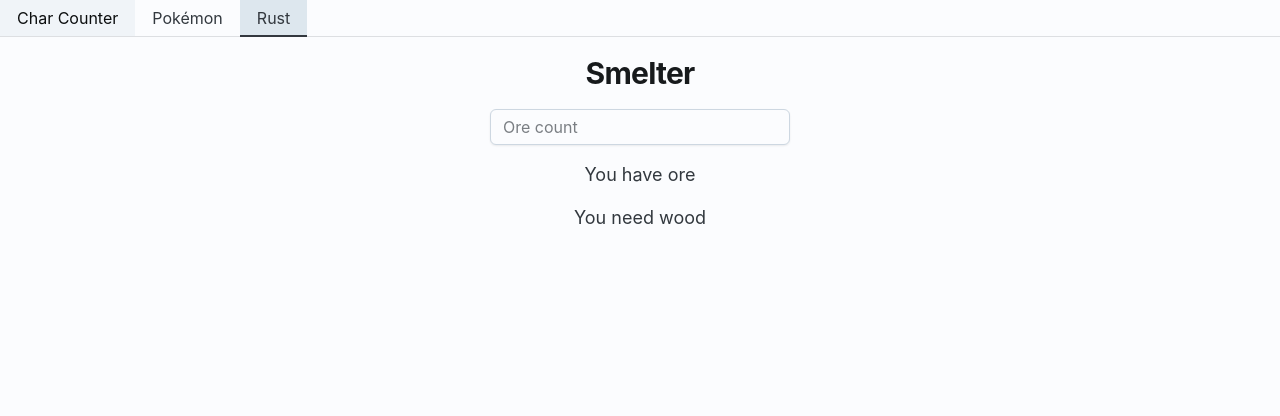
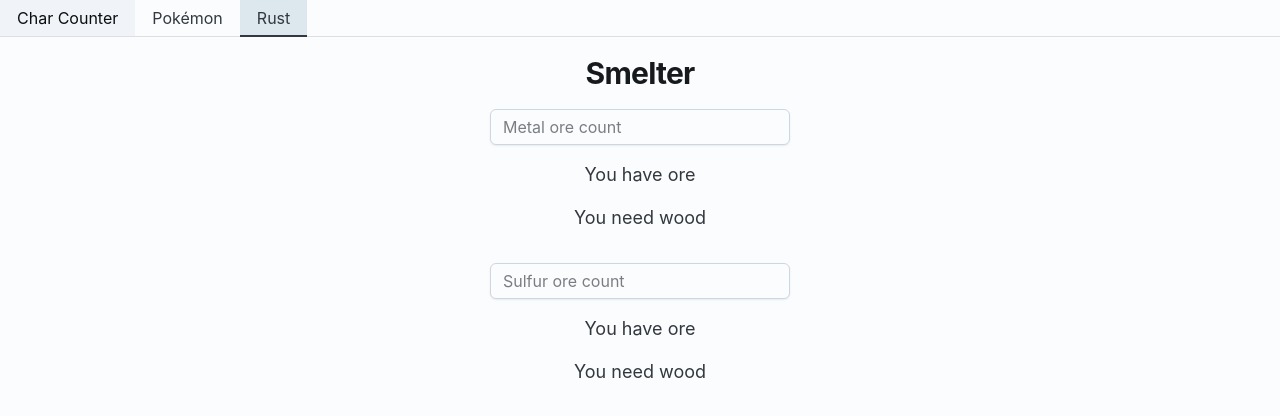
Before and after one commit to awells111/everything-website-frontend, a React (Create React App) app: page / in a window 1280 px wide. Both pictures are taken after a click on the tab "Rust". Shown: the top 416 px of the page. Built offline with nearby package versions, Linux system fonts and the light colour scheme.

Commit message:
Update Smelter.tsx

```diff
--- a/src/TabbedInterface/Rust/Smelter/Smelter.tsx
+++ b/src/TabbedInterface/Rust/Smelter/Smelter.tsx
@@ -1,20 +1,51 @@
 import React from "react";
 import { Grid, Input, Typography } from "@mui/joy";
 
+// It takes this amount of wood to smelt 1 metal
+const METAL_WOOD_COUNT = 1.67;
+// It takes this amount of seconds to smelt 1 metal
+const METAL_SMELT_SECONDS = 3.33;
+
+// It takes this amount of wood to smelt 1 sulfur
+const SULFUR_WOOD_COUNT = 0.83;
+// It takes this amount of time to smelt 1 sulfur
+const SULFUR_SMELT_SECONDS = 1.67;
+
 function Smelter() {
-  const [oreCount, setOreCount] = React.useState<number | undefined>(undefined);
+  const [metalOreCount, setMetalOreCount] = React.useState<number | undefined>(
+    undefined
+  );
+  const [sulfurOreCount, setSulfurOreCount] = React.useState<
+    number | undefined
+  >(undefined);
 
-  const requiredWood = oreCount && Math.ceil(oreCount * 1.67);
-  const smeltingTime = oreCount && Math.ceil(oreCount * 3.33);
+  const metalRequiredWood =
+    metalOreCount && Math.ceil(metalOreCount * METAL_WOOD_COUNT);
+  const metalSmeltingTime =
+    metalOreCount && Math.ceil(metalOreCount * METAL_SMELT_SECONDS);
 
-  const smeltingLabel: string = React.useMemo(() => {
-    if (!oreCount || !smeltingTime) {
+  const metalSmeltingLabel: string = React.useMemo(() => {
+    if (!metalOreCount || !metalSmeltingTime) {
       return "";
     }
-    const minutes = Math.floor(smeltingTime / 60);
-    const remainingSeconds = smeltingTime % 60;
+    const minutes = Math.floor(metalSmeltingTime / 60);
+    const remainingSeconds = metalSmeltingTime % 60;
     return `Smelting time: ${minutes} minutes and ${remainingSeconds} seconds`;
-  }, [oreCount, smeltingTime]);
+  }, [metalOreCount, metalSmeltingTime]);
+
+  const sulfurRequiredWood =
+    sulfurOreCount && Math.ceil(sulfurOreCount * SULFUR_WOOD_COUNT);
+  const sulfurSmeltingTime =
+    sulfurOreCount && Math.ceil(sulfurOreCount * SULFUR_SMELT_SECONDS);
+
+  const sulfurSmeltingLabel: string = React.useMemo(() => {
+    if (!sulfurOreCount || !sulfurSmeltingTime) {
+      return "";
+    }
+    const minutes = Math.floor(sulfurSmeltingTime / 60);
+    const remainingSeconds = sulfurSmeltingTime % 60;
+    return `Smelting time: ${minutes} minutes and ${remainingSeconds} seconds`;
+  }, [sulfurOreCount, sulfurSmeltingTime]);
   return (
     <Grid container spacing={2} sx={{ flexGrow: 1, justifyContent: "center" }}>
       <Grid xs={12}>
@@ -22,7 +53,7 @@ function Smelter() {
       </Grid>
       <Grid xs={3}>
         <Input
-          value={oreCount}
+          value={metalOreCount}
           onChange={(event) => {
             const newValue = Number(event.target.value);
             if (isNaN(newValue) || newValue < 0) {
@@ -33,24 +64,61 @@ function Smelter() {
             }
             // Don't allow decimals
             if (newValue % 1 !== 0) {
-              setOreCount(Math.floor(newValue));
+              setMetalOreCount(Math.floor(newValue));
               return;
             }
 
-            setOreCount(newValue);
+            setMetalOreCount(newValue);
           }}
-          placeholder="Ore count"
+          placeholder="Metal ore count"
           type="number"
         />
       </Grid>
       <Grid xs={12}>
-        <Typography level="body-lg">You have {oreCount} ore</Typography>
+        <Typography level="body-lg">You have {metalOreCount} ore</Typography>
       </Grid>
       <Grid xs={12}>
-        <Typography level="body-lg">You need {requiredWood} wood</Typography>
+        <Typography level="body-lg">
+          You need {metalRequiredWood} wood
+        </Typography>
       </Grid>
       <Grid xs={12}>
-        <Typography level="body-lg">{smeltingLabel}</Typography>
+        <Typography level="body-lg">{metalSmeltingLabel}</Typography>
+      </Grid>
+
+      <Grid xs={3}>
+        <Input
+          value={sulfurOreCount}
+          onChange={(event) => {
+            const newValue = Number(event.target.value);
+            if (isNaN(newValue) || newValue < 0) {
+              return;
+            }
+            if (newValue < 0) {
+              return;
+            }
+            // Don't allow decimals
+            if (newValue % 1 !== 0) {
+              setSulfurOreCount(Math.floor(newValue));
+              return;
+            }
+
+            setSulfurOreCount(newValue);
+          }}
+          placeholder="Sulfur ore count"
+          type="number"
+        />
+      </Grid>
+      <Grid xs={12}>
+        <Typography level="body-lg">You have {sulfurOreCount} ore</Typography>
+      </Grid>
+      <Grid xs={12}>
+        <Typography level="body-lg">
+          You need {sulfurRequiredWood} wood
+        </Typography>
+      </Grid>
+      <Grid xs={12}>
+        <Typography level="body-lg">{sulfurSmeltingLabel}</Typography>
       </Grid>
     </Grid>
   );
```
